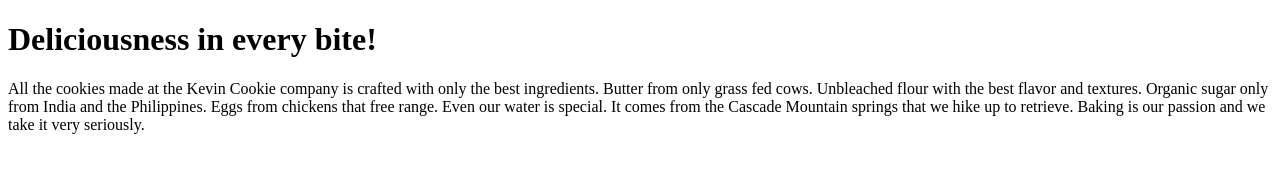
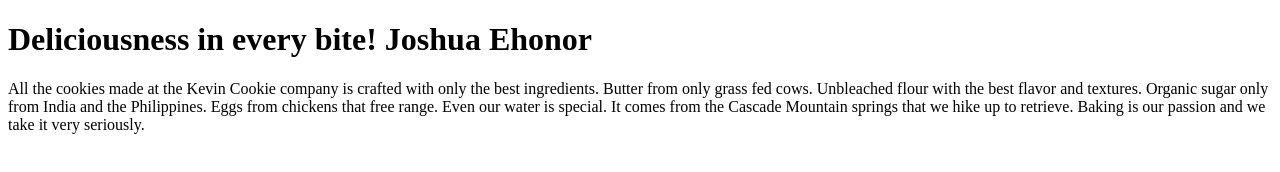
Before and after one commit to Stancrypt001/myjoshreposoe, a plain HTML site: page index.htm in a window 1280 px wide. Drawn offline with Linux system fonts and the light colour scheme.

Commit message:
Update index.htm

```diff
--- a/index.htm
+++ b/index.htm
@@ -2,7 +2,7 @@
 <html>
 <body>
 
-<h1>Deliciousness in every bite!</h1>
+<h1>Deliciousness in every bite! Joshua Ehonor </h1>
 
 <p>All the cookies made at the Kevin Cookie company is crafted with only the best ingredients. Butter from only grass fed cows. Unbleached flour with the best flavor and textures. Organic sugar only from India and the Philippines. Eggs from chickens that free range. Even our water is special. It comes from the Cascade Mountain springs that we hike up to retrieve. Baking is our passion and we take it very seriously.</p>
 
```
